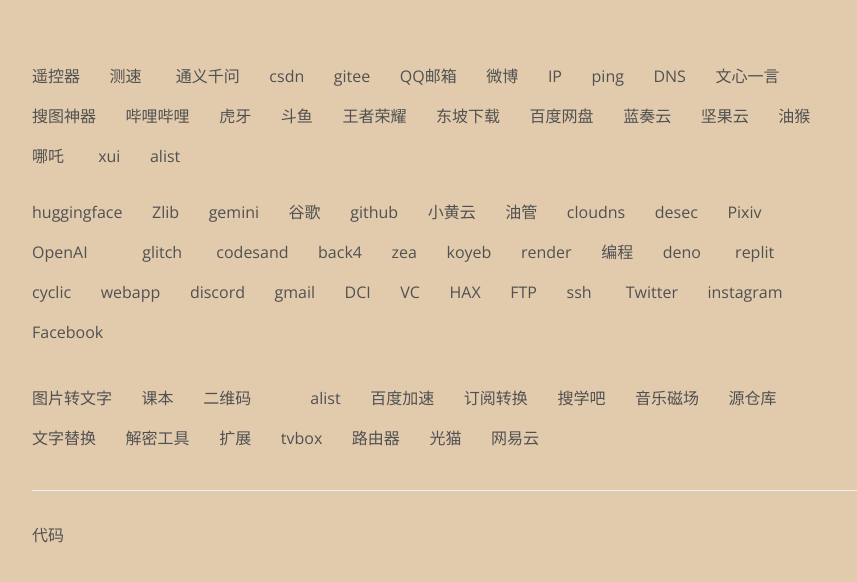
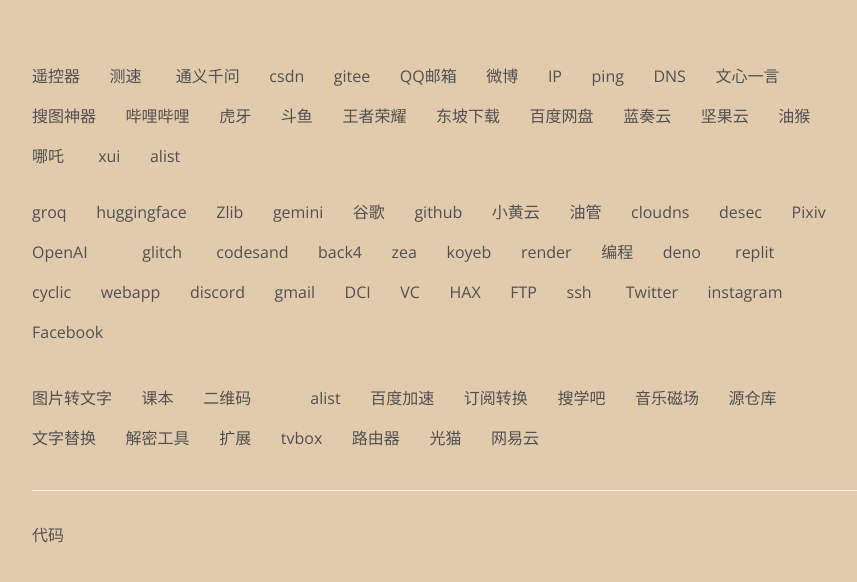
Before and after one commit to gibaoxi/gibaoxi.github.io, a plain HTML site: page index.html in a window 1280 px wide. Shown: the whole page, without its empty margins (192-1049 px from the left). Drawn offline with nearby package versions, Linux system fonts and the light colour scheme.

Commit message:
Update index.html

```diff
--- a/index.html
+++ b/index.html
@@ -118,6 +118,7 @@
   <h2 class="link-section-title"></h2>
         <div class="link-section">
             <div class="link-list">
+		    <div class="link"><a href="https://groq.com/" target="_blank"> groq<a></div>
 		    <div class="link"><a href="https://huggingface.co/chat/conversation/65d998e91f26106dad5ee807" target="_blank">huggingface <a></div>
 		    <div class="link"><a href="https://zh.z-library.se/s/pr?languages%5B%5D=chinese&extensions%5B%5D=EPUB" target="_blank"> Zlib</a></div>
 
```
